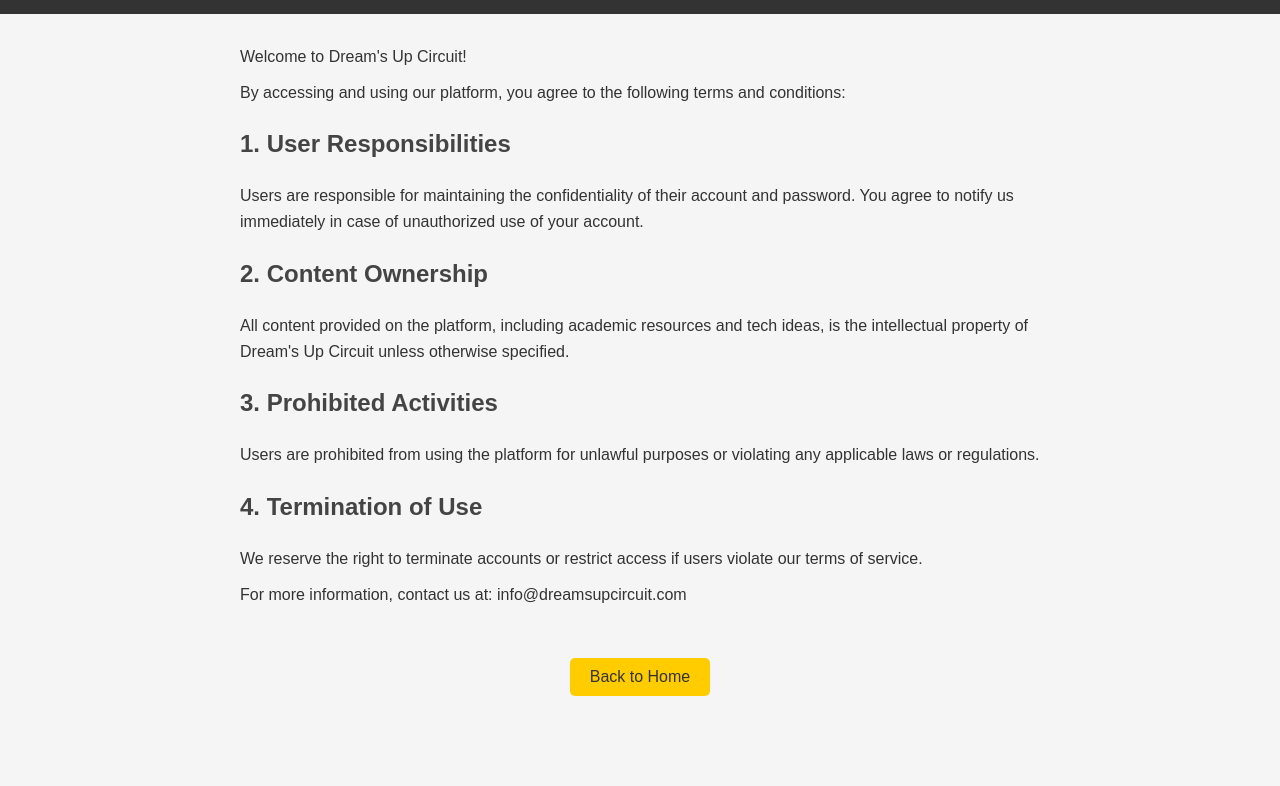
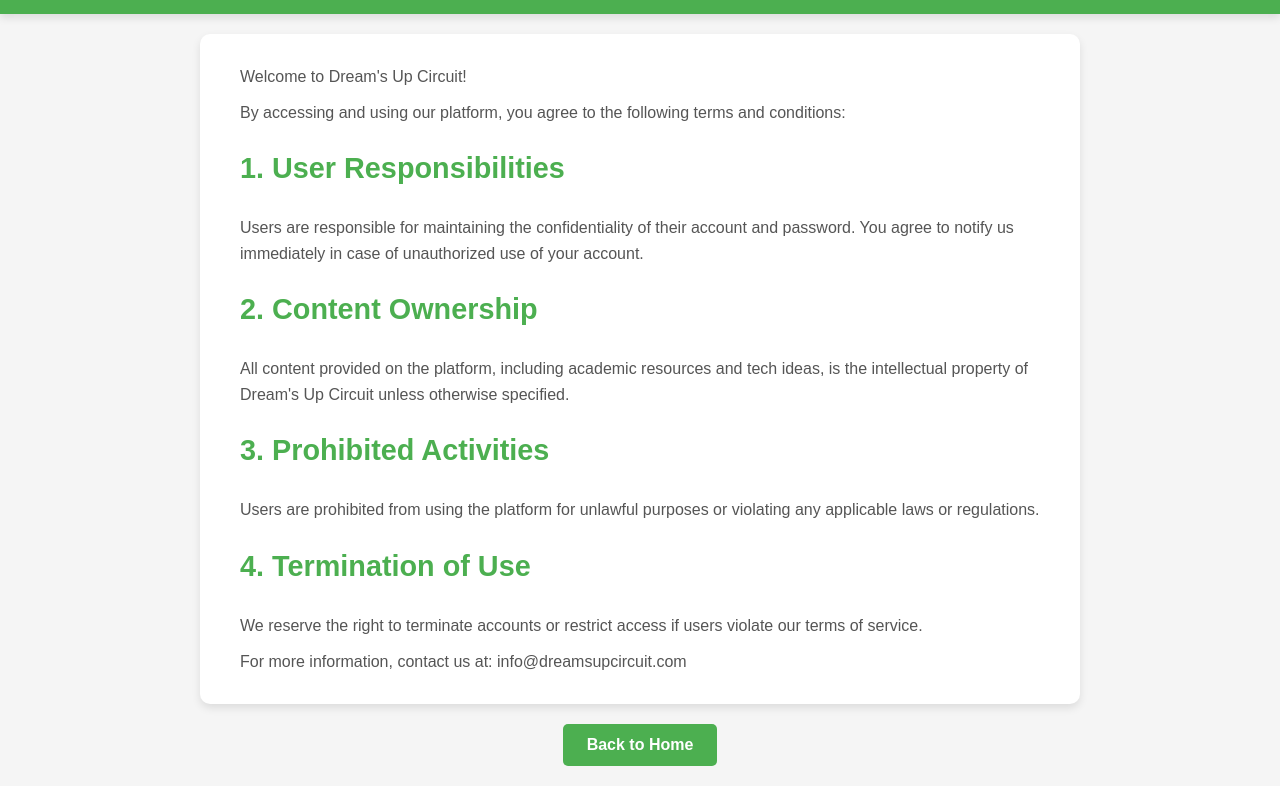
Before and after one commit to sonisuryansh/Dreams_up, a plain HTML site: page terms.html in a window 1280 px wide. Shown: the part 90-876 px from the top of the page. Before the commit the page ends 806 px from the top, so only its background shows below. Drawn offline with Linux system fonts and the light colour scheme.

Commit message:
Update terms.css

```diff
--- a/terms.css
+++ b/terms.css
@@ -1,5 +1,5 @@
 body {
-    font-family: Arial, sans-serif;
+    font-family: 'Arial', sans-serif;
     margin: 0;
     padding: 0;
     background-color: #f5f5f5;
@@ -7,51 +7,83 @@
     line-height: 1.6;
 }
 
+
 header {
-    background-color: #333;
+    background-color: #4caf50;
     color: white;
+    text-align: center;
     padding: 20px;
-    text-align: center;
+    box-shadow: 0 4px 8px rgba(0, 0, 0, 0.1);
 }
 
-main {
-    padding: 20px;
-    max-width: 800px;
-    margin: 0 auto;
+header h1 {
+    margin: 0;
+    font-size: 2.5rem;
 }
 
-h1 {
-    margin: 0;
-    font-size: 2.5em;
+
+main {
+    margin: 20px auto;
+    padding: 20px 40px;
+    max-width: 800px;
+    background-color: white;
+    border-radius: 10px;
+    box-shadow: 0 4px 8px rgba(0, 0, 0, 0.1);
 }
 
-h2 {
+main h2 {
+    color: #4caf50;
+    font-size: 1.8rem;
     margin-top: 20px;
-    font-size: 1.5em;
-    color: #444;
 }
 
-p {
+main p {
     margin: 10px 0;
+    font-size: 1rem;
+    color: #555;
 }
+
 
 button {
     display: block;
     margin: 20px auto;
-    padding: 10px 20px;
-    background-color: #ffcc00;
+    padding: 12px 24px;
+    background-color: #4caf50;
+    color: white;
     border: none;
     border-radius: 5px;
-    font-size: 16px;
+    font-size: 1rem;
     cursor: pointer;
-    transition: background-color 0.3s ease;
+    transition: all 0.3s ease-in-out;
+}
+
+button:hover {
+    background-color: #388e3c;
+    transform: scale(1.05);
 }
 
 button a {
-    color: #333;
+    color: white;
     text-decoration: none;
+    font-weight: bold;
 }
 
-button:hover {
-    background-color: #e6b800;
+button a:hover {
+    text-decoration: underline;
 }
+
+
+@media (max-width: 768px) {
+    main {
+        padding: 15px 20px;
+    }
+
+    main h2 {
+        font-size: 1.5rem;
+    }
+
+    button {
+        padding: 10px 18px;
+        font-size: 0.9rem;
+    }
+}
```
